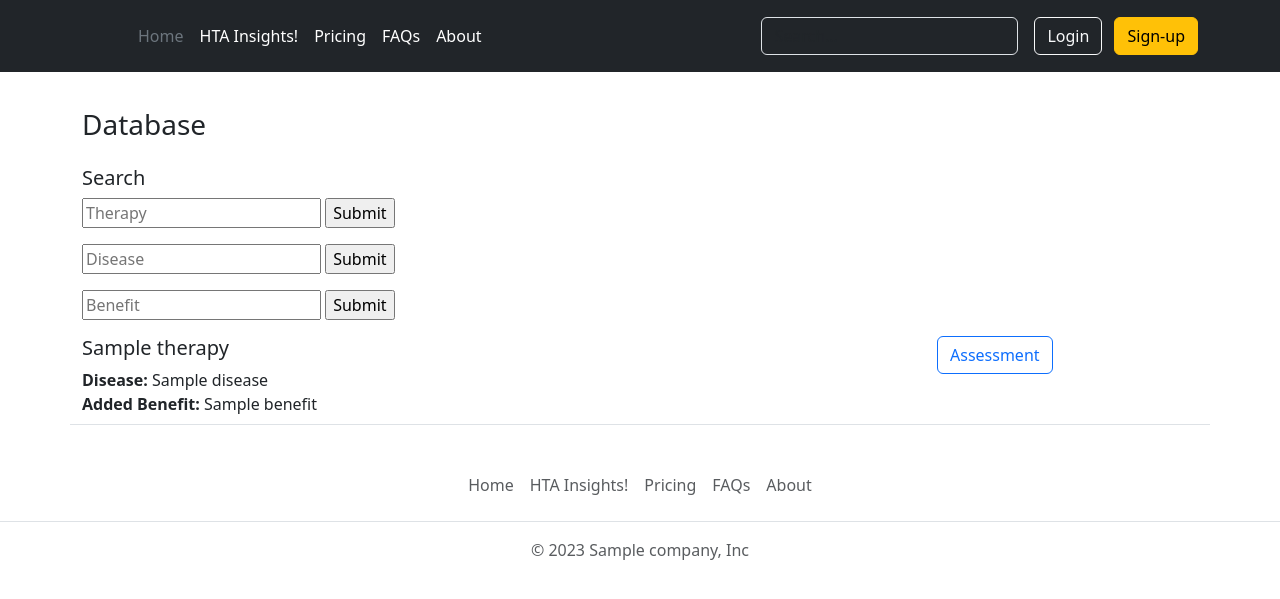
After one commit to Bachmannity/pharmabase2, a Flask app: template templates/htainsights.html in a window 1280 px wide. The commit adds this page. Shown: the top 599 px of the page. Run offline with Flask 3, Linux system fonts and the light colour scheme; the template is opened without the code that fills it: most values are stand-ins (such as "Sample title", 1, 10 or a date in 2020).

Commit message:
Moved database to seperate page

```diff
--- a/app.py
+++ b/app.py
@@ -5,8 +5,13 @@ app = Flask(__name__)
 
 @app.route("/")
 def hello_pharmabase():
+  return render_template("home.html",
+                          company="Pharmabase")
+
+@app.route("/htainsights")
+def hta_insights():
   gba_dict_list = load_gba_dict_list_from_db("SELECT * FROM gba")
-  return render_template("home.html",
+  return render_template("htainsights.html",
                          table=gba_dict_list,
                          company="Pharmabase")
 
@@ -14,6 +19,8 @@ def hello_pharmabase():
 def list_table():
   gba_dict_list = load_gba_dict_list_from_db("SELECT * FROM gba")
   return jsonify(gba_dict_list)
+
+
 
 @app.route("/assessment/<id>")
 def show_assessment(id):
--- /dev/null
+++ b/templates/filter.html
@@ -0,0 +1,15 @@
+<h5>Search</h5>
+<form action="">
+  <div class="mb-3">
+    <input type="text" name="therapy" placeholder="Therapy">
+    <input type="submit" name="submit">
+  </div>
+  <div class="mb-3">
+    <input type="text" name="disease" placeholder="Disease">
+    <input type="submit" name="submit">
+  </div>
+  <div class="mb-3">
+    <input type="text" name="benefit" placeholder="Benefit">
+    <input type="submit" name="submit">
+  </div>
+</form>
--- a/templates/footer.html
+++ b/templates/footer.html
@@ -1,7 +1,7 @@
 <footer class="py-3 my-4">
   <ul class="nav justify-content-center border-bottom pb-3 mb-3">
     <li class="nav-item"><a href="https://www.pharma-base.net" class="nav-link px-2 text-body-secondary">Home</a></li>
-    <li class="nav-item"><a href="https://www.pharma-base.net/database" class="nav-link px-2 text-body-secondary">Database</a></li>
+    <li class="nav-item"><a href="https://www.pharma-base.net/htainsights" class="nav-link px-2 text-body-secondary">HTA Insights!</a></li>
     <li class="nav-item"><a href="https://www.pharma-base.net/pricing" class="nav-link px-2 text-body-secondary">Pricing</a></li>
     <li class="nav-item"><a href="https://www.pharma-base.net/faqs" class="nav-link px-2 text-body-secondary">FAQs</a></li>
     <li class="nav-item"><a href="https://www.pharma-base.net/about" class="nav-link px-2 text-body-secondary">About</a></li>
--- a/templates/header.html
+++ b/templates/header.html
@@ -7,7 +7,7 @@
 
       <ul class="nav col-12 col-lg-auto me-lg-auto mb-2 justify-content-center mb-md-0">
         <li><a href="https://www.pharma-base.net" class="nav-link px-2 text-secondary">Home</a></li>
-        <li><a href="https://www.pharma-base.net/database" class="nav-link px-2 text-white">Database</a></li>
+        <li><a href="https://www.pharma-base.net/htainsights" class="nav-link px-2 text-white">HTA Insights!</a></li>
         <li><a href="https://www.pharma-base.net/pricing" class="nav-link px-2 text-white">Pricing</a></li>
         <li><a href="https://www.pharma-base.net/faq" class="nav-link px-2 text-white">FAQs</a></li>
         <li><a href="https://www.pharma-base.net/about" class="nav-link px-2 text-white">About</a></li>
--- /dev/null
+++ b/templates/htainsights.html
@@ -0,0 +1,21 @@
+<!DOCTYPE html>
+<html>
+  <head>
+    <title>HTA Insights</title>
+    {% include 'bootstrap.html' %}
+  </head>
+  <body>
+    {% include 'header.html' %}
+    <div class="container">
+      <h3 class="mt-2 mb-4">
+        Database
+      </h3>
+        {% include'filter.html' %}
+      <p>
+        {% for assessment in table %}
+          {% include 'assessmentitem.html' %}
+        {% endfor %}
+      </p>
+    </div>
+    {% include 'footer.html' %}
+  </body>
```
Also changed, not shown: templates/home.html (+0 -8 lines), database.py (line endings or trailing spaces).
